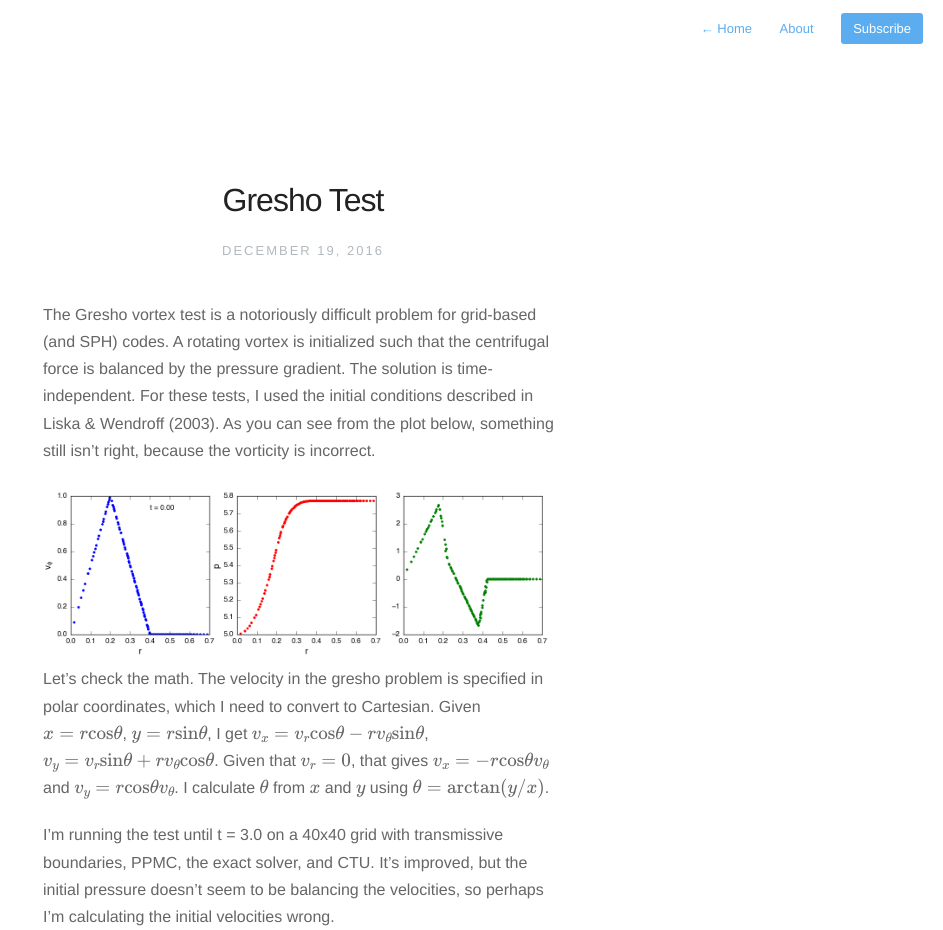
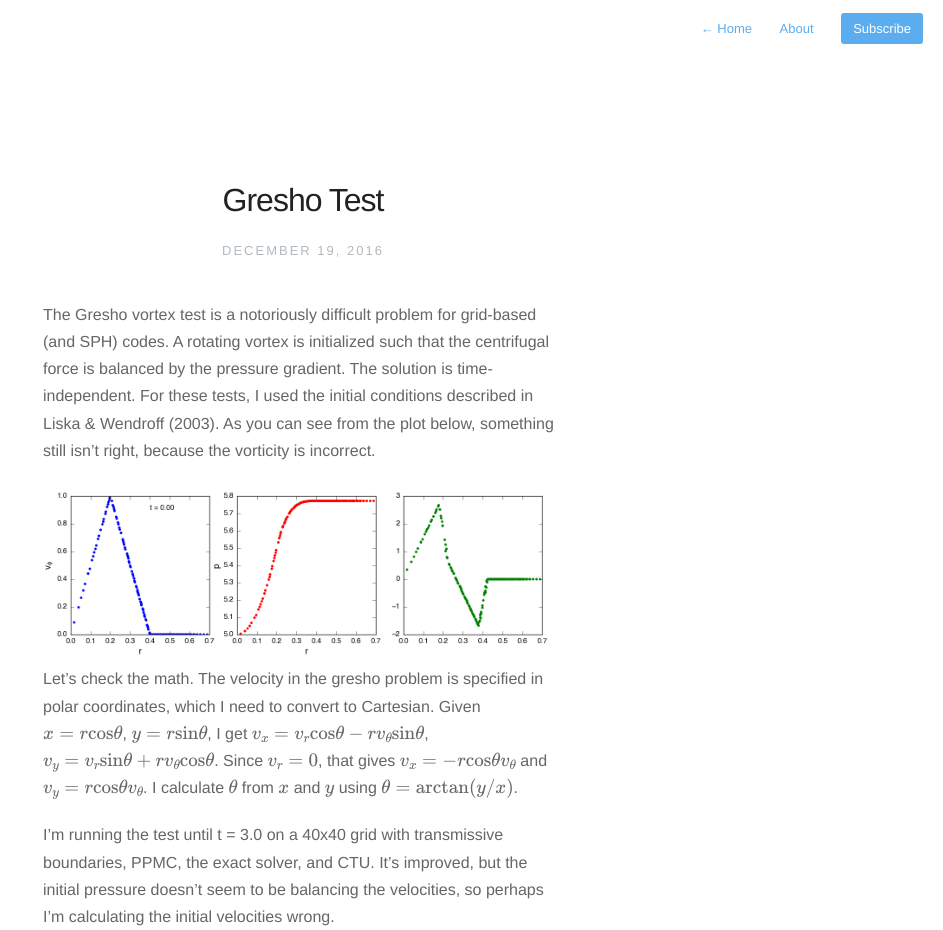
Before and after one commit to evaneschneider/site, a Jekyll site: the page built from _posts/2016-12-19-Gresho-Test.markdown, in a window 1280 px wide. Shown: the top 930 px of the page, without its empty margins (337-1280 px from the left). Built offline with Jekyll 4.4.1, drawn with Linux system fonts in a browser that asks for light colours; nearby versions of some CDN libraries; formulas are drawn with MathJax 3; grey boxes are pictures that could not be loaded.

Commit message:
minor edits

```diff
--- a/_posts/2016-12-19-Gresho-Test.markdown
+++ b/_posts/2016-12-19-Gresho-Test.markdown
@@ -17,7 +17,7 @@ the plot below, something still isn't right, because the vorticity is incorrect.
 Let's check the math. The velocity in the gresho problem is specified in polar
 coordinates, which I need to convert to Cartesian. Given $$x = r \mathrm{cos}\theta$$,
 $$y = r \mathrm{sin}\theta$$, I get $$v_{x} = v_{r}\mathrm{cos}\theta - r v_{\theta} \mathrm{sin}\theta$$,
-$$v_{y} = v_{r}\mathrm{sin}\theta + r v_{\theta}\mathrm{cos}\theta$$. Given that $$v_{r} = 0$$,
+$$v_{y} = v_{r}\mathrm{sin}\theta + r v_{\theta}\mathrm{cos}\theta$$. Since $$v_{r} = 0$$,
 that gives $$v_{x} = -r \mathrm{cos}\theta v_{\theta}$$ and $$v_{y} = r \mathrm{cos}\theta v_{\theta}$$.
 I calculate $$\theta$$ from $$x$$ and $$y$$ using $$\theta = \mathrm{arctan}(y/x)$$.
 
```
